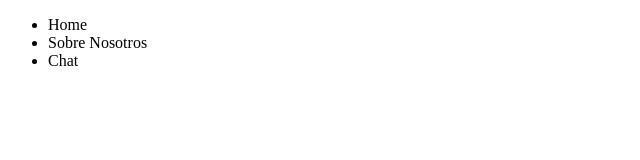
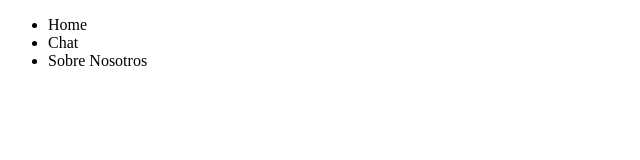
Before and after one commit to VictorMoyan0/chatbox, a React (Vite) app: page / in a window 1280 px wide. Shown: the top 160 px of the page, without its empty margins (0-640 px from the left). Built offline with nearby package versions, Linux system fonts and the light colour scheme.

Commit message:
change order

```diff
--- a/src/App.jsx
+++ b/src/App.jsx
@@ -3,9 +3,8 @@ import {  useEffect, useState } from "react"
 import { GoogleGenerativeAI } from "@google/generative-ai";
 import Home from './components/Home.jsx'
 import Navbar from './components/Navbar.jsx'
+import Chat from './components/Chat.jsx'
 import About from './components/About.jsx'
-import Chat from './components/Chat.jsx'
-
 
 
 function App() {
--- a/src/components/Navbar.jsx
+++ b/src/components/Navbar.jsx
@@ -7,8 +7,8 @@ function Navbar() {
             <nav>
                 <ul>
                     <li onClick={() => navigate("/")}>Home</li>
+                    <li onClick={() => navigate("/chat")}>Chat</li>
                     <li onClick={() => navigate("/about")}>Sobre Nosotros</li>
-                    <li onClick={() => navigate("/chat")}>Chat</li>
                 </ul>
             </nav>
         </>
```
